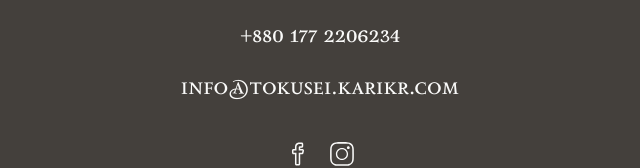
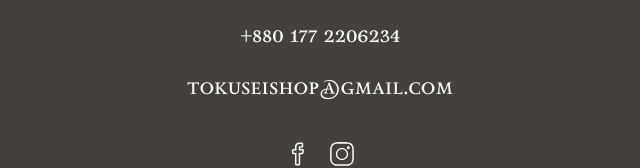
Before and after one commit to Anovortex/tokusei, a Next.js app: page / in a window 1280 px wide. Shown: the part 6890-7058 px from the top of the page, without its empty margins (320-960 px from the left). Built offline with nearby package versions, Linux system fonts and the light colour scheme.

Commit message:
favicon changed and whatsapp added

```diff
--- a/app/layout/footer.tsx
+++ b/app/layout/footer.tsx
@@ -40,8 +40,8 @@ export default function Footer() {
       </div>
       <div className="mx-auto text-center items-center flex flex-col text-2xl gap-5">
         <span>Ring Road,Mohammadpur, Dhaka- 1207</span>
-        <span>+880 177 2206234</span>
-        <a href="mailto:info@tokusei.karikr.com">info@tokusei.karikr.com</a>
+        <a href="https://wa.me/8801772206234">+880 177 2206234</a>
+        <a href="mailto:tokuseishop@gmail.com">tokuseishop@gmail.com</a>
       </div>
       <div className="item-center mx-auto py-10">
         <div className=" flex flex-row justify-center gap-5 md:text-xl ">
```
Also changed, not shown: 1 other file (tests, documents, lock files or other folders).
